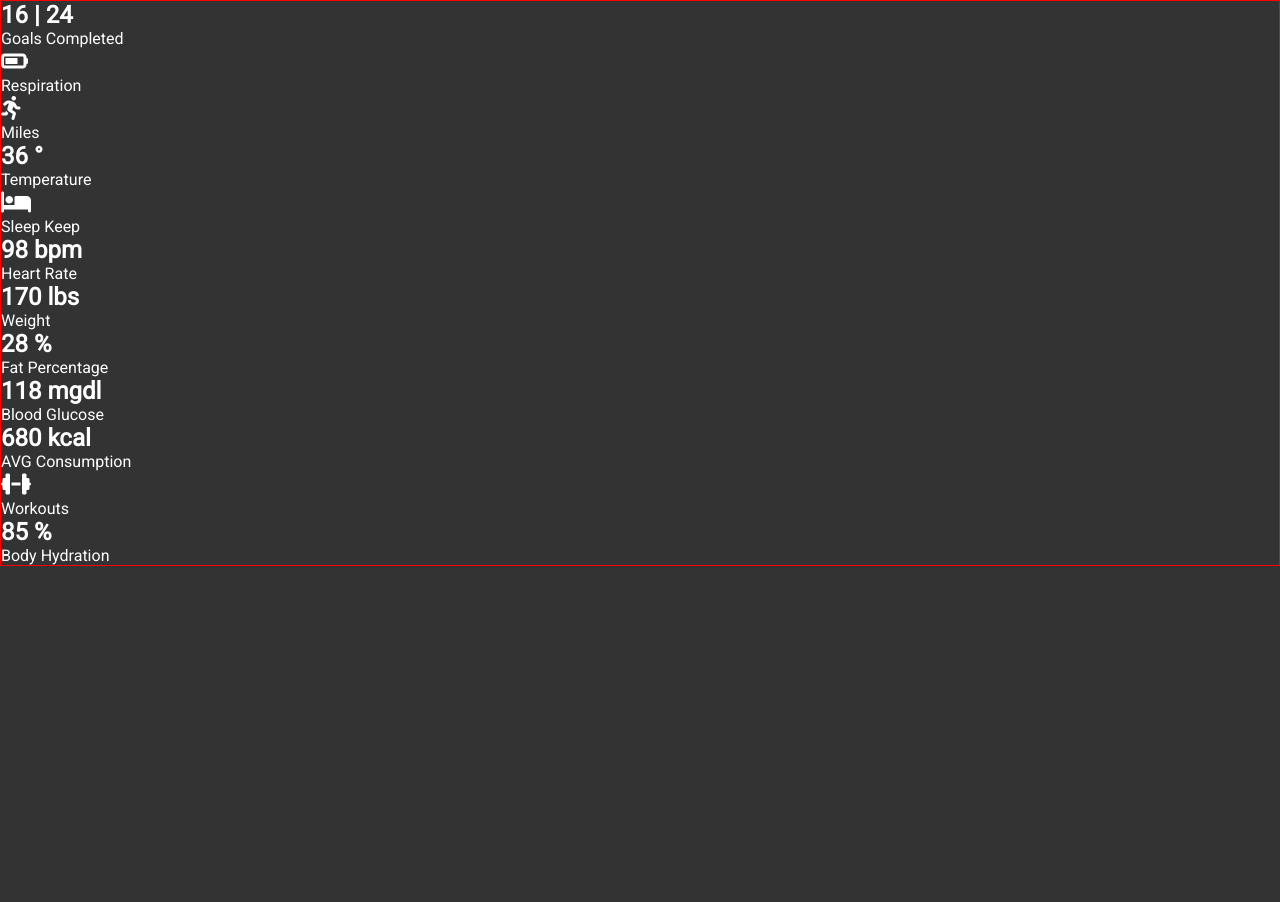
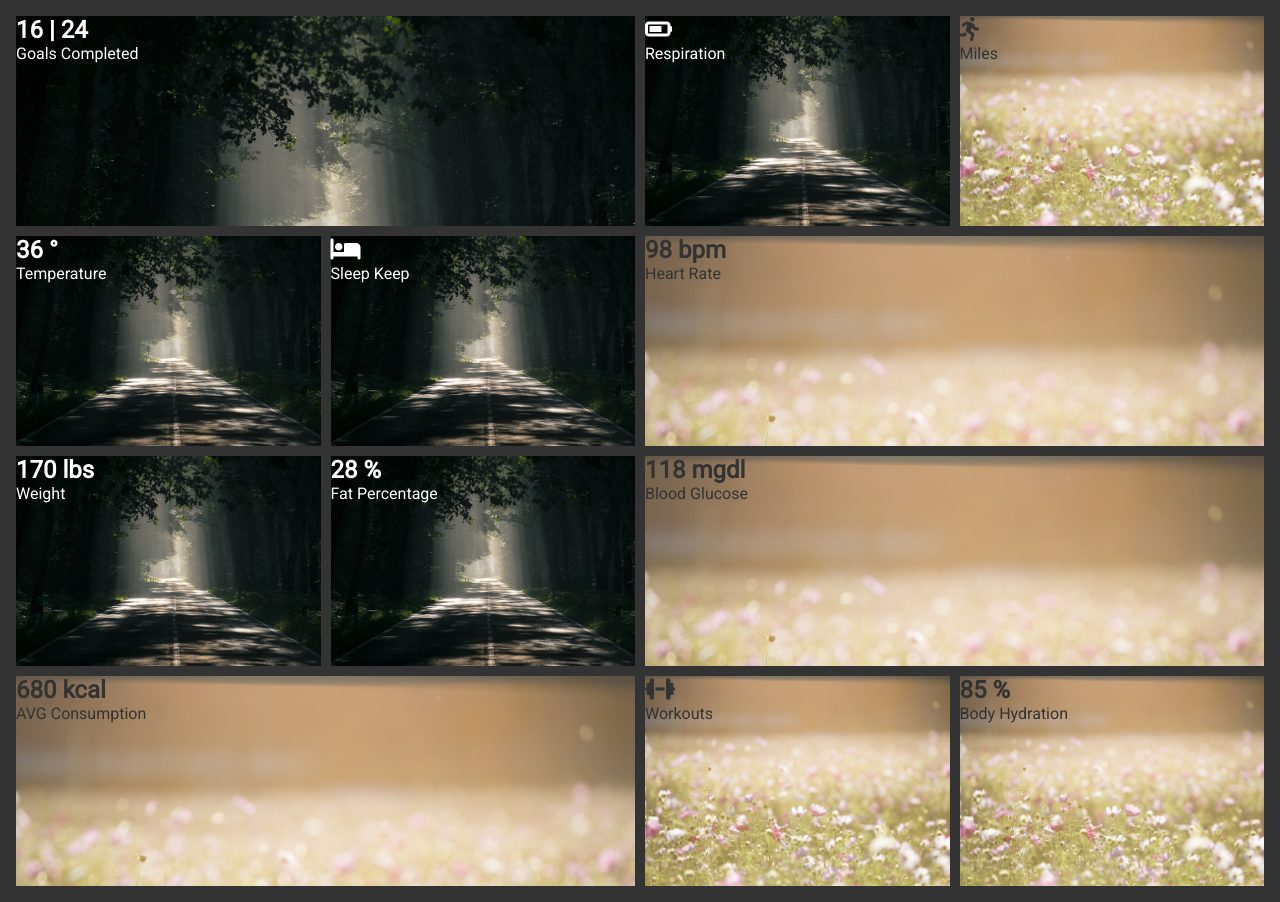
Before and after one commit to Mrbanano/Dashboard-grid, a plain HTML site: page index.html in a window 1280 px wide. Before the commit the page ends 800 px from the top, so only its background shows below. Drawn offline with Linux system fonts and the light colour scheme.

Commit message:
add  grid system to show divs

```diff
--- a/static/css/Style.css
+++ b/static/css/Style.css
@@ -13,6 +13,38 @@ body{
 }
 
 .container{
-  display: ;
-  border:1px solid red ;
+  padding: 1em;
+  display: grid;
+  grid-template-columns: repeat(4,1fr);
+  grid-gap: 10px;
 }
+
+.container > div{
+  height: 210px;
+  background-size: cover;
+  background-attachment: fixed;
+}
+
+.container >div:nth-of-type(1){
+  grid-column: 1/3;
+}
+
+
+.container >div:nth-of-type(6){
+  grid-column: 3/5;
+}
+
+.container >div:nth-of-type(9){
+  grid-column: 3/5;
+}
+
+.container >div:nth-of-type(10){
+  grid-column: 1/3;
+}
+.bg1{
+background:url('../assets/img/bg1.jpg');
+}
+.bg2{
+ background:url('../assets/img/bg2.jpg');
+ color: #333333;
+}
```
